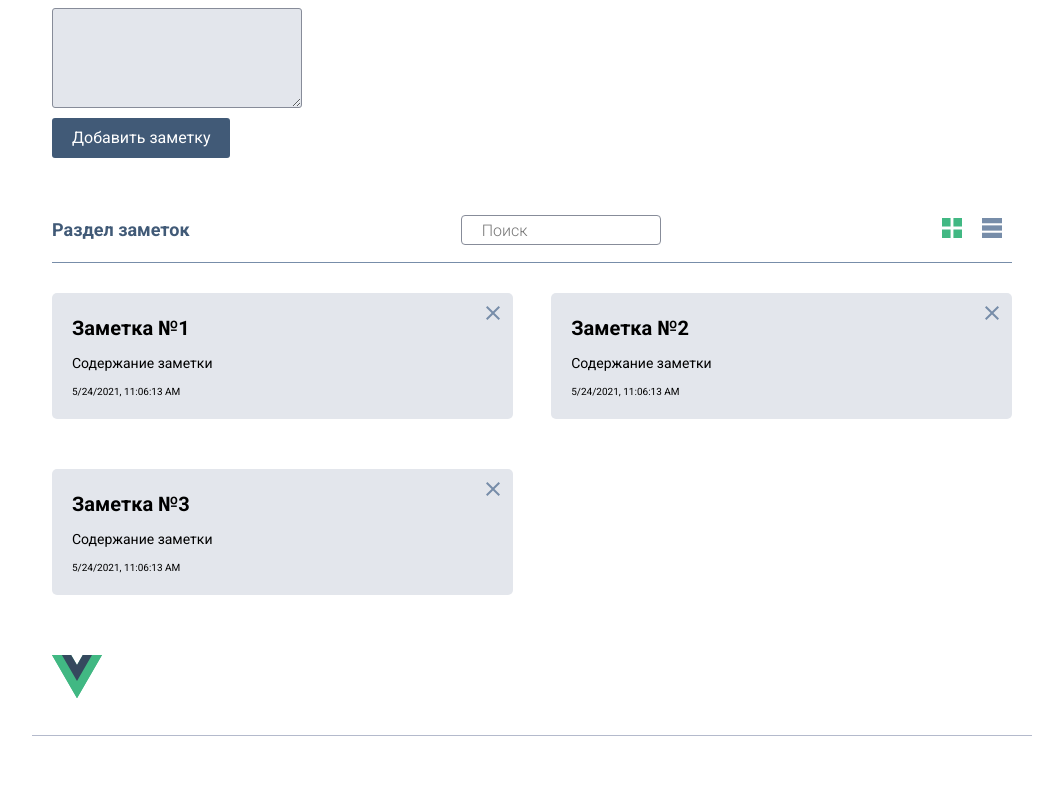
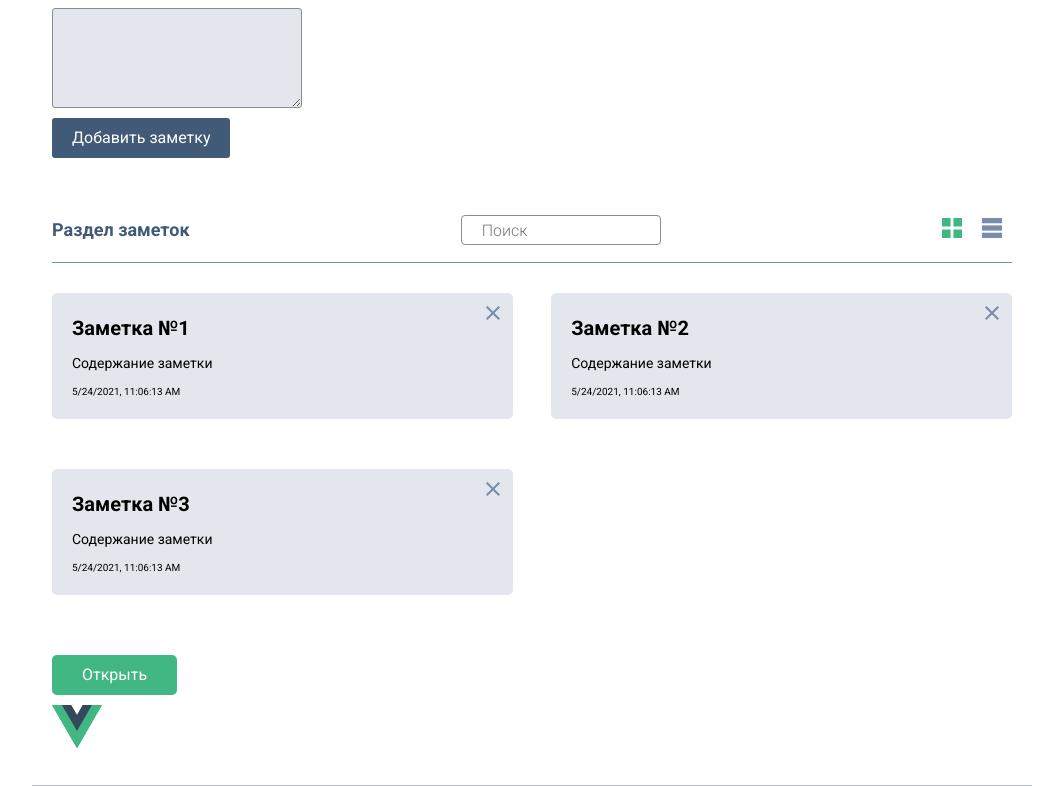
Before and after one commit to MikeIv/vue3_prj, a Vue app: page /sandbox in a window 1280 px wide. Shown: the part 485-1271 px from the top of the page, without its empty margins (108-1171 px from the left). Built offline with nearby package versions, Linux system fonts and the light colour scheme.

Commit message:
add modal.vue

```diff
--- a/src/assets/scss/global/_variables.scss
+++ b/src/assets/scss/global/_variables.scss
@@ -17,4 +17,5 @@ $warning: #B81E1E;
 $mainFont: "Roboto", sans-serif;
 
 // Fonts size
-$mainFS: 1.6rem
+$mainFS: 1.6rem;
+$titleFS: 2.1rem;
--- a/src/assets/scss/parts/_vue.scss
+++ b/src/assets/scss/parts/_vue.scss
@@ -188,9 +188,6 @@
 
 
 
-svg path {
-  fill: inherit;
-}
 
 // Notes header
 .vue-notes__header-block {
@@ -290,3 +287,117 @@ svg path {
   border-radius: 0.4rem;
   border: 1px solid $gray;
 }
+
+
+
+// Modals
+.modal__wrapper {
+  position: fixed;
+  top: 0;
+  left: 0;
+  display: flex;
+  justify-content: center;
+  align-items: center;
+
+  width: 100%;
+  height: 100vh;
+
+  margin: 0;
+  padding: 0;
+
+  background-color: fade-out($dark, 0.5);
+
+  z-index: 2;
+}
+
+.modal__btn-wrapper {
+  display: flex;
+  align-items: center;
+
+
+}
+
+.modal__btn {
+  display: flex;
+  justify-content: center;
+  align-items: center;
+
+  margin: 0;
+  padding: 0;
+  padding-top: 0.8rem;
+  padding-bottom: 0.8rem;
+  padding-left: 3rem;
+  padding-right: 3rem;
+  box-sizing: border-box;
+
+  font-size: $mainFS;
+  color: $white;
+  background-color: $vue;
+  border: none;
+  border-radius: 0.5rem;
+
+  cursor: pointer;
+
+}
+
+.modal__btn:hover {
+  background-color: $darkvue;
+}
+
+
+
+
+.modal__content {
+  position: relative;
+  display: flex;
+  align-content: flex-start;
+  flex-wrap: wrap;
+
+  width: 40rem;
+  min-height: 20rem;
+
+  margin: 0 auto;
+  padding: 2rem;
+  box-sizing: border-box;
+
+  background-color: $exlight;
+  border-radius: 0.5rem;
+}
+
+.modal__title {
+  width: 100%;
+
+  margin-bottom: 1rem;
+
+  font-size: $titleFS;
+  font-weight: 400;
+  color: $base;
+}
+
+.modal__item-icon {
+  position: absolute;
+  top: 0;
+  right: 0;
+
+  width: 4rem;
+  height: 4rem;
+
+  cursor: pointer;
+}
+
+.modal__icon {
+  width: 4rem;
+  height: 4rem;
+}
+
+.modal__icon {
+  fill: $vue;
+}
+
+.modal__icon:hover {
+  fill: $darkvue;
+}
+
+svg path {
+  fill: inherit;
+}
--- a/src/assets/scss/styles.css
+++ b/src/assets/scss/styles.css
@@ -1661,10 +1661,6 @@ select {
   fill: #415A77;
 }
 
-svg path {
-  fill: inherit;
-}
-
 .vue-notes__header-block {
   position: relative;
   display: flex;
@@ -1745,4 +1741,95 @@ svg path {
   border: 1px solid #878C99;
 }
 
+.modal__wrapper {
+  position: fixed;
+  top: 0;
+  left: 0;
+  display: flex;
+  justify-content: center;
+  align-items: center;
+  width: 100%;
+  height: 100vh;
+  margin: 0;
+  padding: 0;
+  background-color: rgba(27, 38, 59, 0.5);
+  z-index: 2;
+}
+
+.modal__btn-wrapper {
+  display: flex;
+  align-items: center;
+}
+
+.modal__btn {
+  display: flex;
+  justify-content: center;
+  align-items: center;
+  margin: 0;
+  padding: 0;
+  padding-top: 0.8rem;
+  padding-bottom: 0.8rem;
+  padding-left: 3rem;
+  padding-right: 3rem;
+  box-sizing: border-box;
+  font-size: 1.6rem;
+  color: #ffffff;
+  background-color: #41B883;
+  border: none;
+  border-radius: 0.5rem;
+  cursor: pointer;
+}
+
+.modal__btn:hover {
+  background-color: #2b9264;
+}
+
+.modal__content {
+  position: relative;
+  display: flex;
+  align-content: flex-start;
+  flex-wrap: wrap;
+  width: 40rem;
+  min-height: 20rem;
+  margin: 0 auto;
+  padding: 2rem;
+  box-sizing: border-box;
+  background-color: #e4e5e1;
+  border-radius: 0.5rem;
+}
+
+.modal__title {
+  width: 100%;
+  margin-bottom: 1rem;
+  font-size: 2.1rem;
+  font-weight: 400;
+  color: #415A77;
+}
+
+.modal__item-icon {
+  position: absolute;
+  top: 0;
+  right: 0;
+  width: 4rem;
+  height: 4rem;
+  cursor: pointer;
+}
+
+.modal__icon {
+  width: 4rem;
+  height: 4rem;
+}
+
+.modal__icon {
+  fill: #41B883;
+}
+
+.modal__icon:hover {
+  fill: #2b9264;
+}
+
+svg path {
+  fill: inherit;
+}
+
 /*# sourceMappingURL=styles.css.map */
--- /dev/null
+++ b/src/components/Modals.vue
@@ -0,0 +1,41 @@
+<template>
+  <div class="modal__wrapper" @click="$emit('close')">
+    <div class="modal__content" @click.stop="">
+      <h2 class="modal__title">{{ title }}</h2>
+      <div class="modal__item-icon" @click="$emit('close')">
+        <svg class="modal__icon" aria-hidden="true"
+             role="presentation">
+          <use xlink:href="#icon-close"></use>
+        </svg>
+      </div>
+      <slot name="content"> Содержимое окна</slot>
+    </div>
+  </div>
+
+</template>
+
+<script>
+
+export default {
+
+  data: () => ({
+    title: 'Модальное окно',
+  }),
+
+  mounted() {
+    document.body.addEventListener('keyup', e => {
+      if(e.keyCode === 27) this.$emit('close')
+    })
+  },
+
+  copmuted: {
+
+  },
+  methods: {
+
+  }
+}
+
+
+
+</script>
--- a/src/views/Sandbox.vue
+++ b/src/views/Sandbox.vue
@@ -12,13 +12,9 @@
 
               <h3 class="sandbox__h3">Тестирование компонентов</h3>
 
-              <!-- Message section -->
-              <!-- ================ -->
-
               <!-- newNote section -->
               <newNote @additem="addItem"  />
               <!-- ================ -->
-
 
               <!-- Header section -->
               <div class="vue-notes__header-block">
@@ -27,6 +23,8 @@
                     :value="search"
                     @search="search = $event"
                     placeholder="Поиск"  />
+
+
                 <!-- Buttons grid control -->
                 <section class="vue-notes__h-icon-block">
                   <h3 class="v-hidden">Кнопки визуального отображения блоков</h3>
@@ -48,7 +46,13 @@
               <notes :items="itemsFilter" @remove="removeItem" :grid="grid" />
               <!-- ================ -->
 
-              <!-- END App -->
+
+              <!-- MODALS -->
+              <div class="modal__btn-wrapper">
+                <button class="modal__btn" @click="modalView = !modalView">Открыть</button>
+              </div>
+              <modals v-if="modalView" @close="modalView = !modalView" />
+              <!-- ================ -->
 
               <img alt="Vue logo" src="../assets/img/vue-logo.svg" width="50" height="50">
             </article>
@@ -67,13 +71,15 @@
 import notes from '@/components/Notes.vue'
 import newNote from '@/components/NewNote.vue'
 import search from '@/components/Search.vue'
+import modals from '@/components/Modals.vue'
 
 export default {
   name: 'Sandbox',
   components: {
     newNote,
     notes,
-    search
+    search,
+    modals
 
   },
   data: () => ({
@@ -81,7 +87,7 @@ export default {
     text: '',
     search: '',
     grid: true,
-
+    modalView: false,
 
     note: {
       title: '',
```
Also changed, not shown: 1 other file (tests, documents, lock files or other folders).
